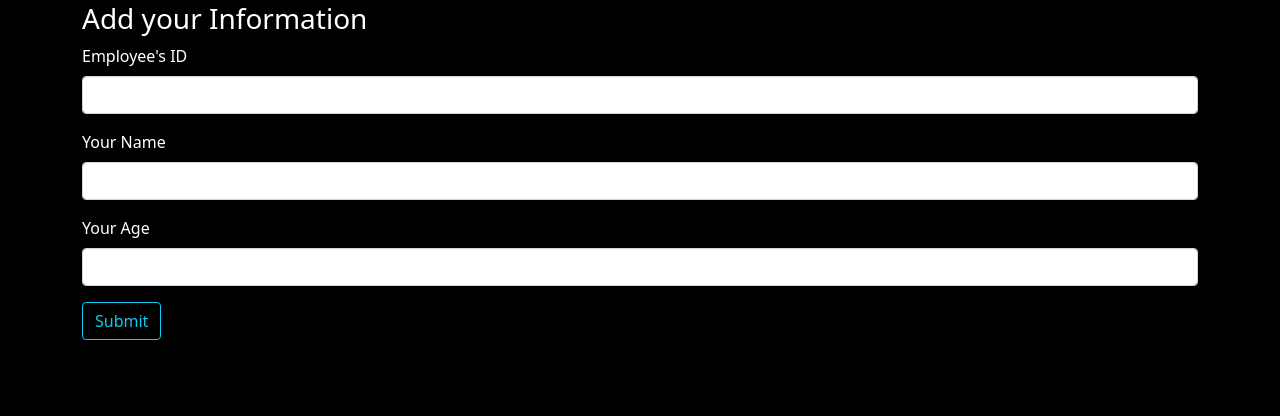
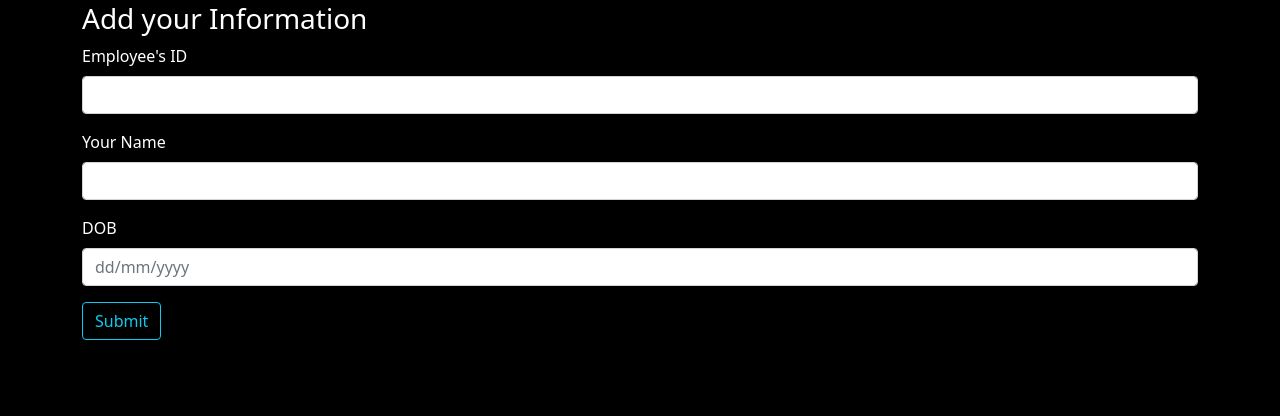
Before and after one commit to iamincognito02/SarvSuffle, a Flask app: page /create in a window 1280 px wide. Shown: the part 84-500 px from the top of the page. Run offline with Flask 2, Linux system fonts and the light colour scheme; data that the repository does not hold is empty.

Commit message:
added DOB instead of age

```diff
--- a/Application/app.py
+++ b/Application/app.py
@@ -8,10 +8,10 @@ db = SQLAlchemy(app)
 
 
 class Eminfo(db.Model):
-    SrNo = db.Column(db.Integer, primary_key=True)
+    SrNo = db.Column(db.Integer, primary_key=True, nullable=False)
     employee_id = db.Column(db.String(200), nullable=False)
     name = db.Column(db.String(200), nullable=False)
-    age = db.Column(db.Integer)
+    DOB = db.Column(db.String)
 
     def __repr__(self) -> str:
         return f"{self.SrNo} - {self.name}"
@@ -22,8 +22,8 @@ def empinfo():
     if request.method == 'POST':
         employee_id = request.form['employee_id']
         name = request.form['name']
-        age = request.form['age']
-        employee = Eminfo(employee_id=employee_id, name=name, age=age)
+        DOB = request.form['DOB']
+        employee = Eminfo(employee_id=employee_id, name=name, DOB=DOB)
         db.session.add(employee)
         db.session.commit()
     employees = Eminfo.query.all()
@@ -48,11 +48,11 @@ def update(SrNo):
     if request.method == 'POST':
         employee_id = request.form['employee_id']
         name = request.form['name']
-        age = request.form['age']
+        DOB = request.form['DOB']
         employee = Eminfo.query.filter_by(SrNo=SrNo).first()
         employee.employee_id = employee_id
         employee.name = name
-        employee.age = age
+        employee.DOB = DOB
         db.session.add(employee)
         db.session.commit()
         return redirect('/')
--- a/Application/templates/create.html
+++ b/Application/templates/create.html
@@ -51,8 +51,8 @@
                 <input type="text" class="form-control" name="name" id="name">
             </div>
             <div class="mb-3">
-                <label for="Age" class="form-label">Your Age</label>
-                <input type="text" class="form-control" name="age" id="Age">
+                <label for="DOB" class="form-label">DOB</label>
+                <input type="text" class="form-control" name="DOB" id="DOB" placeholder="dd/mm/yyyy">
             </div>
             <button type="submit" class="btn btn-outline-info">Submit</button>
         </form>
--- a/Application/templates/mainpage.html
+++ b/Application/templates/mainpage.html
@@ -43,7 +43,7 @@
                 <th scope="col">SrNo</th>
                 <th scope="col">Employee's ID</th>
                 <th scope="col">Employee's Name</th>
-                <th scope="col">Employee's Age</th>
+                <th scope="col">Employee's DOB</th>
                 <th scope="col">Edit</th>
             </tr>
         </thead>
@@ -53,7 +53,7 @@
                 <th scope="row">{{loop.index}}</th>
                 <td>{{employee.employee_id}}</td>
                 <td>{{employee.name}}</td>
-                <td>{{employee.age}}</td>
+                <td>{{employee.DOB}}</td>
                 <td>
                     <a href="/Update/{{employee.SrNo}}" type="button"
                         class="btn btn-outline-info btn-sm mx-1">Update</button>
--- a/Application/templates/update.html
+++ b/Application/templates/update.html
@@ -48,8 +48,8 @@
             <input type="text" class="form-control" name="name" id="name" value="{{employee.name}}">
         </div>
         <div class="mb-3">
-            <label for="Age" class="form-label">Your Age</label>
-            <input type="text" class="form-control" name="age" id="Age" value="{{employee.age}}">
+            <label for="DOB" class="form-label">DOB</label>
+            <input type="text" class="form-control" name="DOB" id="DOB" value="{{employee.DOB}}" placeholder="dd/mm/yyyy">
         </div>
         <button type="submit" class="btn btn-outline-info">Update</button>
     </form>
```
Also changed, not shown: Application/data.db.
